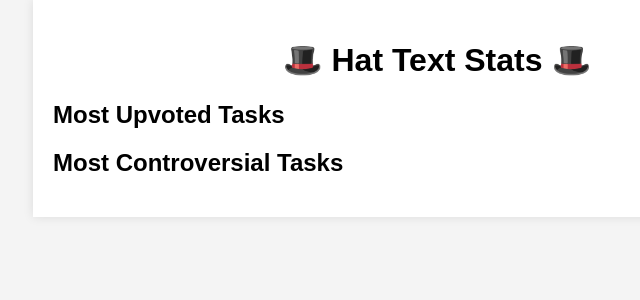
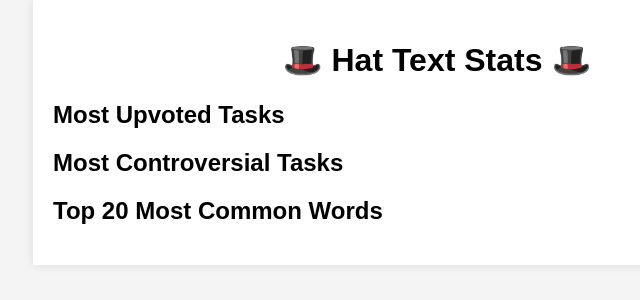
Before and after one commit to solen0id/light-hat-app, a Django app: page /stats/ in a window 1280 px wide. Shown: the top 300 px of the page, without its empty margins (203-843 px from the left). Run offline with Django 5.2, Linux system fonts and the light colour scheme; data that the repository does not hold is empty; parts of the project's set-up code (start-up, migrations or seed data) failed here and were passed over.

Commit message:
Add most common words to stats page

```diff
--- a/emf_hat/settings.py
+++ b/emf_hat/settings.py
@@ -135,3 +135,4 @@ CELERY_RESULT_SERIALIZER = "json"
 CELERY_TIMEZONE = "UTC"
 
 HAT_CONTROLLER_TEXT_ADDRESS = "http://151.216.146.54:3001/text"
+N_MOST_ITEMS_STATS = 10
--- a/hat_api/templates/stats.html
+++ b/hat_api/templates/stats.html
@@ -39,6 +39,15 @@
       .task-item span {
         font-weight: bold;
       }
+      .word-list {
+        list-style-type: none;
+        padding: 0;
+      }
+      .word-item {
+        padding: 5px;
+        margin-bottom: 5px;
+        background-color: #f8f9fa;
+      }
     </style>
   </head>
   <body>
@@ -48,7 +57,7 @@
       <ul class="task-list">
         {% for task in most_upvoted_tasks %}
         <li class="task-item">
-          <span>{{ task.task_data }}</span>
+          <span>{{ task.task_data.text }}</span>
           <div>
             <span>Upvotes: {{ task.upvotes }}</span>
             <span>Downvotes: {{ task.downvotes }}</span>
@@ -60,7 +69,7 @@
       <ul class="task-list">
         {% for task in most_controversial_tasks %}
         <li class="task-item">
-          <span>{{ task.task_data }}</span>
+          <span>{{ task.task_data.text }}</span>
           <div>
             <span>Upvotes: {{ task.upvotes }}</span>
             <span>Downvotes: {{ task.downvotes }}</span>
@@ -68,6 +77,14 @@
         </li>
         {% endfor %}
       </ul>
+      <h2>Top 20 Most Common Words</h2>
+      <ul class="word-list">
+        {% for word, count in most_common_words %}
+        <li class="word-item">
+          <span>{{ word }}: {{ count }}</span>
+        </li>
+        {% endfor %}
+      </ul>
     </div>
   </body>
 </html>
--- a/hat_api/views.py
+++ b/hat_api/views.py
@@ -9,6 +9,9 @@ from .serializers import HatTextSerializer
 from django.shortcuts import render
 from .models import GenericCompletedVotableTask
 from django.db.models import F, Q
+from collections import Counter
+import re
+from emf_hat.settings import N_MOST_ITEMS_STATS
 
 
 def index(request):
@@ -16,7 +19,9 @@ def index(request):
 
 
 def stats(request):
-    most_upvoted_tasks = GenericCompletedVotableTask.objects.order_by("-upvotes")[:10]
+    most_upvoted_tasks = GenericCompletedVotableTask.objects.order_by("-upvotes")[
+        :N_MOST_ITEMS_STATS
+    ]
 
     most_controversial_tasks = (
         GenericCompletedVotableTask.objects.annotate(
@@ -28,12 +33,24 @@ def stats(request):
             downvotes__gte=1,
             upvotes__gte=1,
         )
-        .order_by("-total_votes")[:10]
+        .order_by("-total_votes")[:N_MOST_ITEMS_STATS]
     )
+
+    # Extract words from task_data['text'] and count occurrences
+    word_counter = Counter()
+    tasks = GenericCompletedVotableTask.objects.all()
+
+    for task in tasks:
+        text = task.task_data.get("text", "")
+        words = re.findall(r"\b\w+\b", text.lower())
+        word_counter.update(words)
+
+    most_common_words = word_counter.most_common(N_MOST_ITEMS_STATS)
 
     context = {
         "most_upvoted_tasks": most_upvoted_tasks,
         "most_controversial_tasks": most_controversial_tasks,
+        "most_common_words": most_common_words,
     }
     return render(request, "stats.html", context)
 
```
